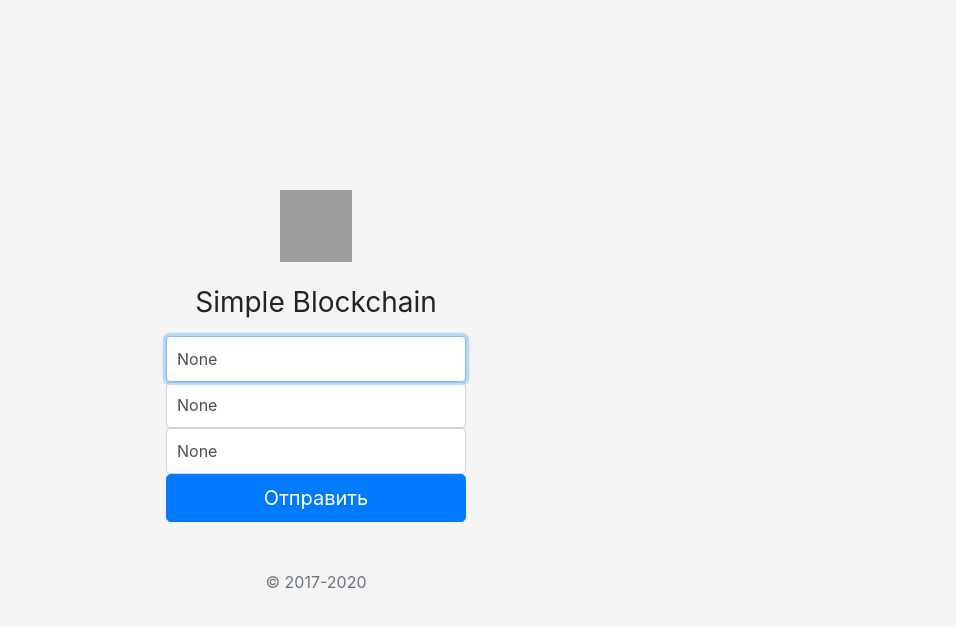
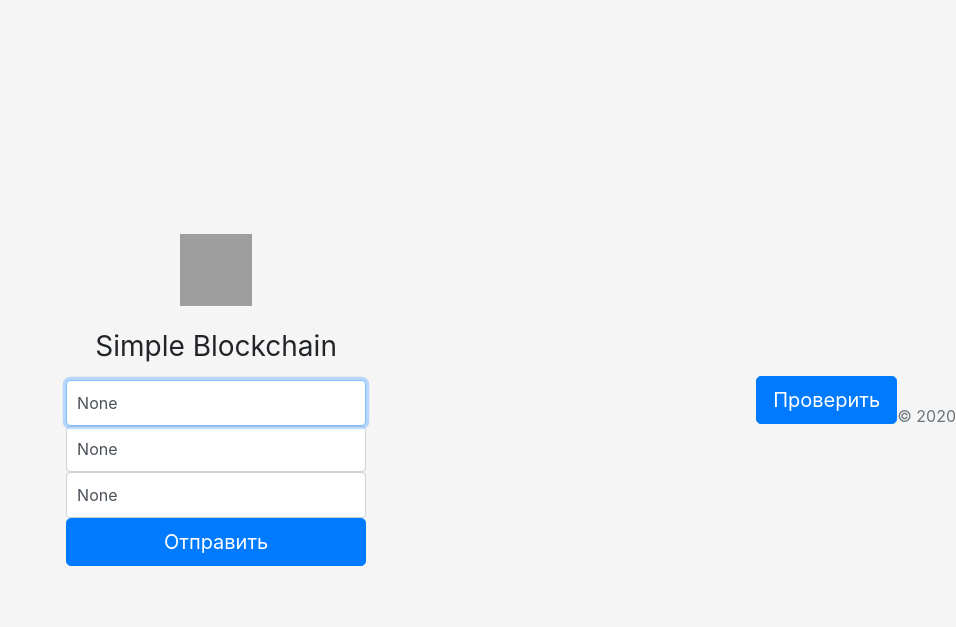
Before and after one commit to jedipython/simple_blockchain, a Flask app: page / in a window 1280 px wide. Shown: the top 627 px of the page, without its empty margins (324-1280 px from the left). Run offline with Flask 2, Linux system fonts and the light colour scheme; some libraries are stand-ins or nearby versions; grey boxes are pictures that could not be loaded.

Commit message:
added check in index html

```diff
--- a/app.py
+++ b/app.py
@@ -17,7 +17,7 @@
 
 
 @app.route('/check', methods=['GET'])
-def chack():
+def check():
     results = check_integrity()
     return render_template('index.html', results=results)
 
--- a/templates/index.html
+++ b/templates/index.html
@@ -43,7 +43,24 @@
   <input type="text" id="amount" class="form-control" placeholder="Сумма" name='amount' value="{{ request.form.get('amount') }}" required>
 
   <button class="btn btn-lg btn-primary btn-block" type="submit">Отправить</button>
-  <p class="mt-5 mb-3 text-muted">&copy; 2017-2020</p>
 </form>
+  <form action="{{ url_for('check') }}" method="GET">
+  <button class="btn btn-lg btn-primary btn-block" type="submit">Проверить</button>
+  </form>
+  {% block check %}
+
+      {% for result in results %}
+
+        <div class="result">
+
+          block {{ result['block'] }} : {{ result['result'] }}
+          </div>
+
+          {% endfor %}
+
+  {% endblock %}
+
+  <p class="mt-5 mb-3 text-muted">&copy; 2020</p>
+
 </body>
 </html>
```
Also changed, not shown: 14 other files.
